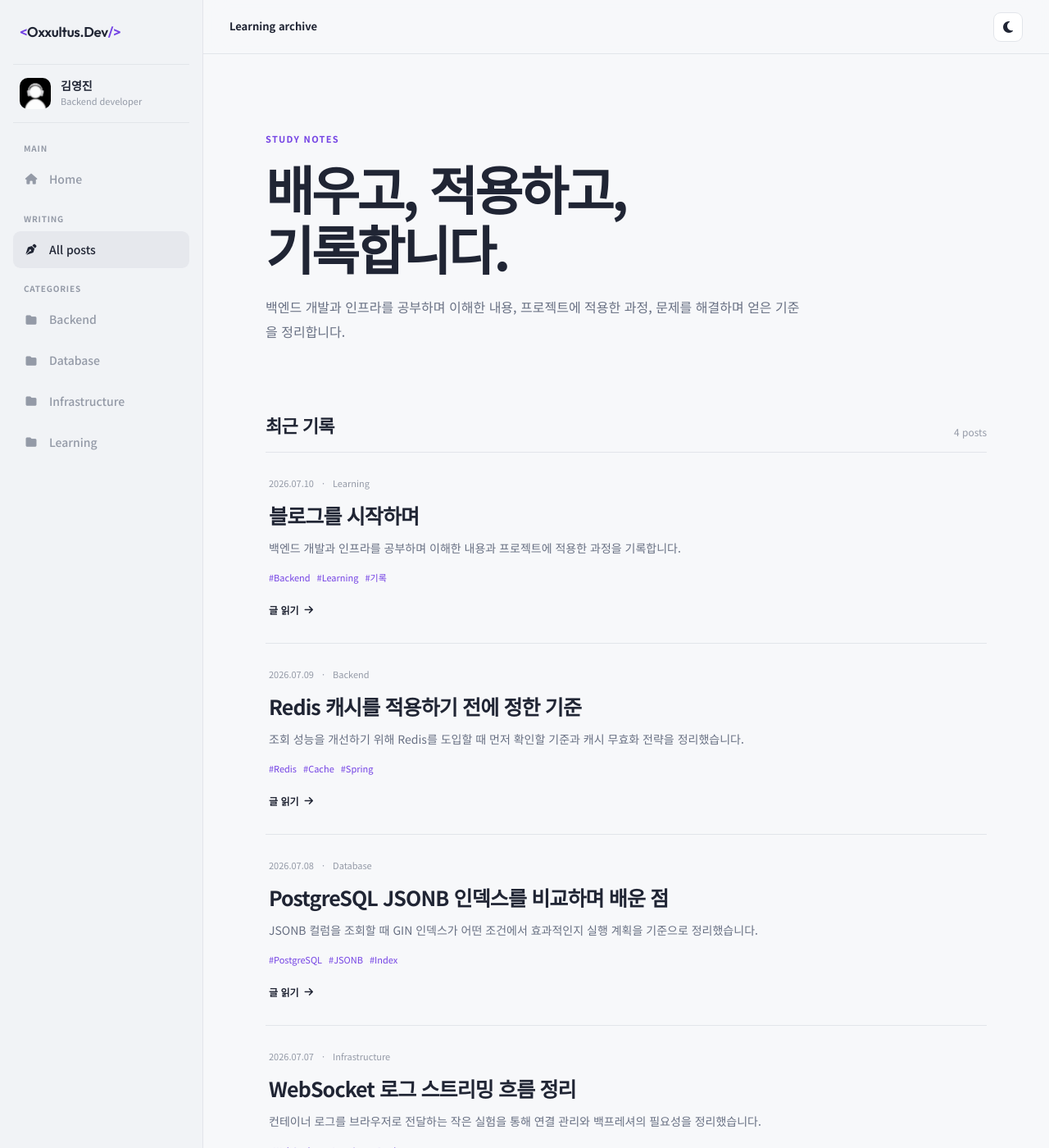
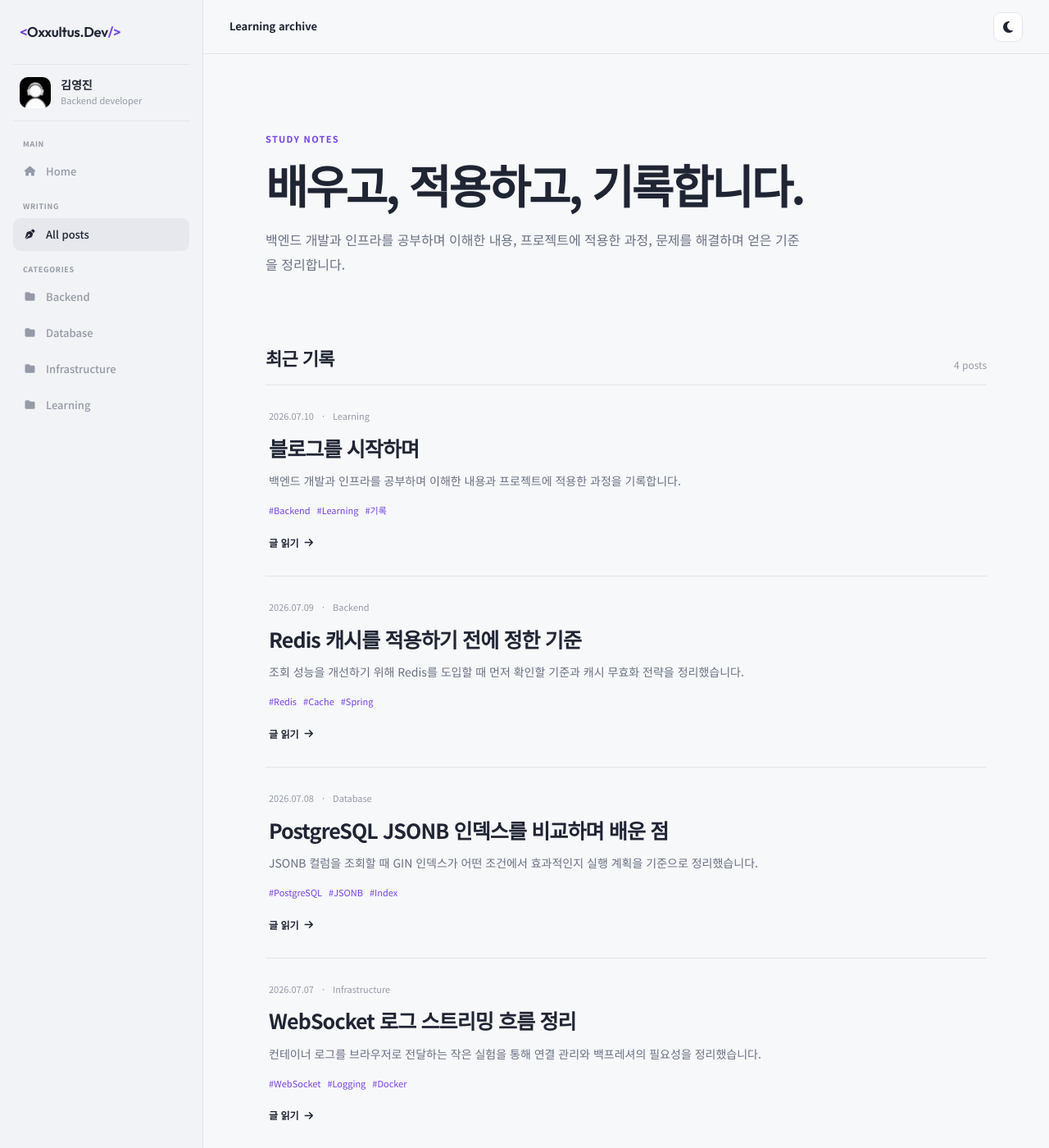
Before and after one commit to oxxultus/resume, a Jekyll site: the page built from blog/index.html, in a window 1280 px wide and 1400 px high. Shown: the whole window at 82% size. Built offline with Jekyll 4.4.1, drawn with Linux system fonts in a browser that asks for light colours.

Commit message:
Refine blog heading and sidebar navigation

```diff
--- a/_layouts/post.html
+++ b/_layouts/post.html
@@ -11,7 +11,7 @@
     <link rel="preconnect" href="https://fonts.gstatic.com" crossorigin>
     <link href="https://fonts.googleapis.com/css2?family=Noto+Sans+KR:wght@300;400;500;700;900&family=Outfit:wght@300;400;600;800&display=swap" rel="stylesheet">
     <link rel="stylesheet" href="https://cdnjs.cloudflare.com/ajax/libs/font-awesome/6.4.0/css/all.min.css">
-    <link rel="stylesheet" href="{{ '/blog.css?v=20260710-2' | relative_url }}">
+    <link rel="stylesheet" href="{{ '/blog.css?v=20260710-3' | relative_url }}">
 </head>
 <body>
     <aside class="blog-sidebar">
--- a/blog.css
+++ b/blog.css
@@ -21,26 +21,29 @@ button { font: inherit; }
     position: fixed; inset: 0 auto 0 0; z-index: 20;
     width: var(--rail-width); display: flex; flex-direction: column;
     padding: 25px 16px 16px; background: var(--rail); border-right: 1px solid var(--line);
+    overflow-x: hidden; overflow-y: auto; scrollbar-width: thin; scrollbar-color: color-mix(in srgb, var(--faint) 35%, transparent) transparent;
 }
+.blog-sidebar::-webkit-scrollbar { width: 5px; }
+.blog-sidebar::-webkit-scrollbar-thumb { border-radius: 999px; background: color-mix(in srgb, var(--faint) 35%, transparent); }
 .blog-brand { padding: 0 8px; font-family: 'Outfit', sans-serif; font-size: 17px; font-weight: 600; letter-spacing: -.02em; }
 .blog-brand span, .blog-kicker { color: var(--accent); }
 .blog-nav { display: flex; flex-direction: column; gap: 4px; padding-top: 0; }
-.blog-nav-label { padding: 12px 13px 3px; color: var(--faint); font-size: 10px; font-weight: 600; letter-spacing: .08em; text-transform: uppercase; }
+.blog-nav-label { padding: 11px 12px 2px; color: var(--faint); font-size: 9px; font-weight: 600; letter-spacing: .08em; text-transform: uppercase; }
 .blog-nav-label:first-child { padding-top: 0; }
-.blog-nav a, .post-back { display: flex; align-items: center; gap: 13px; min-height: 44px; padding: 11px 13px; border-radius: 9px; color: var(--faint); font-size: 14px; font-weight: 500; }
-.blog-nav a i, .post-back i { width: 18px; text-align: center; font-size: 13px; }
+.blog-nav a, .post-back { display: flex; align-items: center; gap: 11px; min-height: 40px; padding: 9px 12px; border-radius: 9px; color: var(--faint); font-size: 13px; font-weight: 500; }
+.blog-nav a i, .post-back i { width: 17px; text-align: center; font-size: 12px; }
 .blog-nav a span { min-width: 0; overflow: hidden; text-overflow: ellipsis; white-space: nowrap; }
 .blog-nav a:hover, .blog-nav a.active { background: #e6e8ed; color: var(--text); }
 .post-toc .toc-h2 { font-weight: 600; }
 .post-toc .toc-toggle { display: none; margin-left: auto; font-size: 9px; opacity: .55; transition: transform .15s ease; }
 .post-toc .toc-h2.has-children .toc-toggle { display: block; }
 .post-toc .toc-h2.expanded .toc-toggle { transform: rotate(90deg); }
-.post-toc .toc-h3 { display: none; min-height: 28px; padding: 4px 9px 4px 31px; color: var(--faint); font-size: 11px; }
+.post-toc .toc-h3 { display: none; min-height: 27px; padding: 4px 8px 4px 29px; color: var(--faint); font-size: 10px; }
 .post-toc .toc-h3.is-visible { display: flex; }
 .toc-child-marker { width: 4px; height: 4px; flex: 0 0 4px; border-radius: 50%; background: currentColor; opacity: .58; }
 .post-toc .toc-h3.active { font-weight: 600; }
 .post-back { margin: 0 0 12px; border-radius: 9px; }
-.blog-profile { display: flex; align-items: center; gap: 12px; margin: 24px 0 22px; padding: 16px 8px; border-top: 1px solid var(--line); border-bottom: 1px solid var(--line); }
+.blog-profile { display: flex; flex: 0 0 auto; align-items: center; gap: 12px; margin: 24px 0 20px; padding: 15px 8px; border-top: 1px solid var(--line); border-bottom: 1px solid var(--line); }
 .blog-profile img { width: 38px; height: 38px; border-radius: 10px; object-fit: cover; }
 .blog-profile div { display: flex; flex-direction: column; }
 .blog-profile strong { font-size: 14px; line-height: 1.3; }.blog-profile span { color: var(--faint); font-size: 11px; }
@@ -50,9 +53,9 @@ button { font: inherit; }
 .blog-theme { margin-left: auto; width: 36px; height: 36px; border: 1px solid var(--line); border-radius: 9px; background: var(--surface); color: var(--text); cursor: pointer; }
 .blog-menu { display: none; border: 0; background: transparent; color: var(--text); }
 .blog-content { width: min(880px, calc(100% - 64px)); margin: 0 auto; padding: 88px 0 110px; }
-.blog-hero { max-width: 700px; padding-bottom: 80px; }
+.blog-hero { max-width: 820px; padding-bottom: 80px; }
 .blog-kicker { font-size: 11px; font-weight: 700; letter-spacing: .12em; text-transform: uppercase; }
-.blog-hero h1 { margin: 12px 0 20px; font-size: clamp(40px, 5.5vw, 64px); line-height: 1.14; letter-spacing: -.05em; }
+.blog-hero h1 { margin: 12px 0 20px; font-size: clamp(40px, 4.5vw, 56px); line-height: 1.14; letter-spacing: -.05em; text-wrap: balance; }
 .blog-hero p { max-width: 660px; margin: 0; color: var(--muted); font-size: 16px; line-height: 1.9; }
 .post-section-heading { display: flex; align-items: end; justify-content: space-between; padding-bottom: 14px; border-bottom: 1px solid var(--line); }
 .post-section-heading h2 { margin: 0; font-size: 22px; letter-spacing: -.03em; }.post-section-heading span { color: var(--faint); font-size: 12px; }
--- a/blog/index.html
+++ b/blog/index.html
@@ -15,7 +15,7 @@ permalink: /blog/
     <link rel="preconnect" href="https://fonts.gstatic.com" crossorigin>
     <link href="https://fonts.googleapis.com/css2?family=Noto+Sans+KR:wght@300;400;500;700;900&family=Outfit:wght@300;400;600;800&display=swap" rel="stylesheet">
     <link rel="stylesheet" href="https://cdnjs.cloudflare.com/ajax/libs/font-awesome/6.4.0/css/all.min.css">
-    <link rel="stylesheet" href="{{ '/blog.css?v=20260710-2' | relative_url }}">
+    <link rel="stylesheet" href="{{ '/blog.css?v=20260710-3' | relative_url }}">
 </head>
 <body>
     <aside class="blog-sidebar">
@@ -46,7 +46,7 @@ permalink: /blog/
         <div class="blog-content">
             <section class="blog-hero">
                 <span class="blog-kicker">Study notes</span>
-                <h1>배우고, 적용하고,<br>기록합니다.</h1>
+                <h1>배우고, 적용하고, 기록합니다.</h1>
                 <p>백엔드 개발과 인프라를 공부하며 이해한 내용, 프로젝트에 적용한 과정, 문제를 해결하며 얻은 기준을 정리합니다.</p>
             </section>
 
--- a/index.html
+++ b/index.html
@@ -12,7 +12,7 @@
     <!-- Font Awesome Icons -->
     <link rel="stylesheet" href="https://cdnjs.cloudflare.com/ajax/libs/font-awesome/6.4.0/css/all.min.css">
     <!-- Main Style Sheet -->
-    <link rel="stylesheet" href="style.css?v=20260710-9">
+    <link rel="stylesheet" href="style.css?v=20260710-10">
 </head>
 <body class="light-theme">
     <!-- Scroll Progress Indicator -->
```
Also changed, not shown: style.css (+7 -7 lines).
